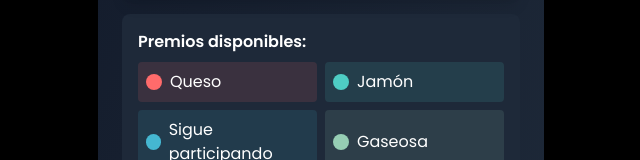
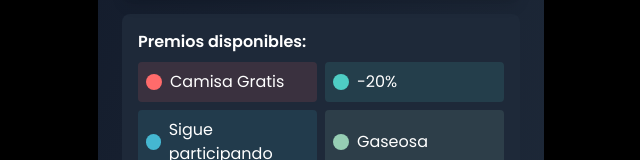
Before and after one commit to GerardoARHernandez/TarjetHerramientas, a React (Vite) app: page /points-loyalty/ruleta in a window 1280 px wide. Shown: the part 509-669 px from the top of the page, without its empty margins (319-959 px from the left). Built offline with nearby package versions, Linux system fonts and the light colour scheme.

Commit message:
Update: Ruleta de prueba

```diff
--- a/src/apps/points/views/client/Ruleta.jsx
+++ b/src/apps/points/views/client/Ruleta.jsx
@@ -11,8 +11,8 @@ const Ruleta = ({ onClose }) => {
 
   // Opciones de la ruleta (2 son "sigue participando")
   const options = [
-    "Queso",
-    "Jamón",
+    "Camisa Gratis",
+    "-20%",
     "Sigue participando",
     "Gaseosa",
     "-10%",
```
